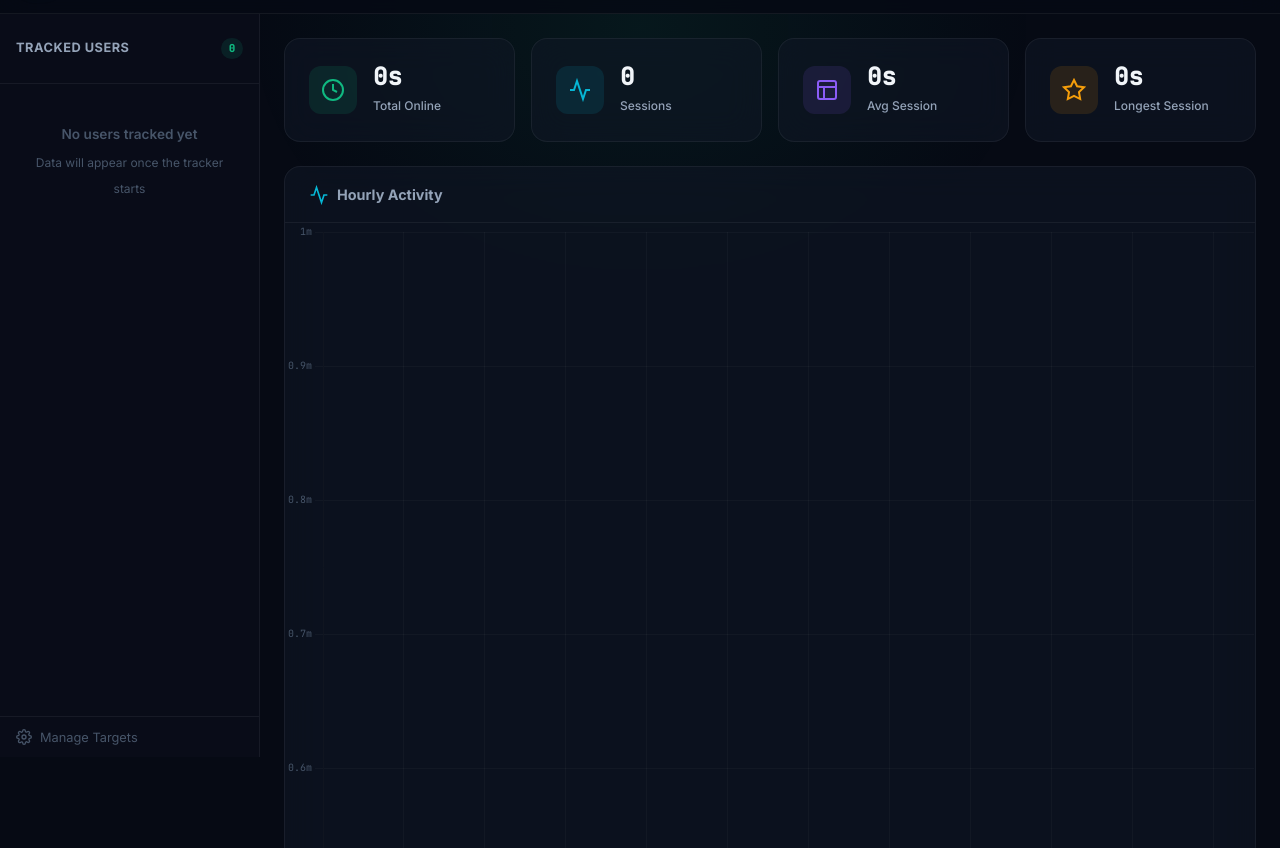
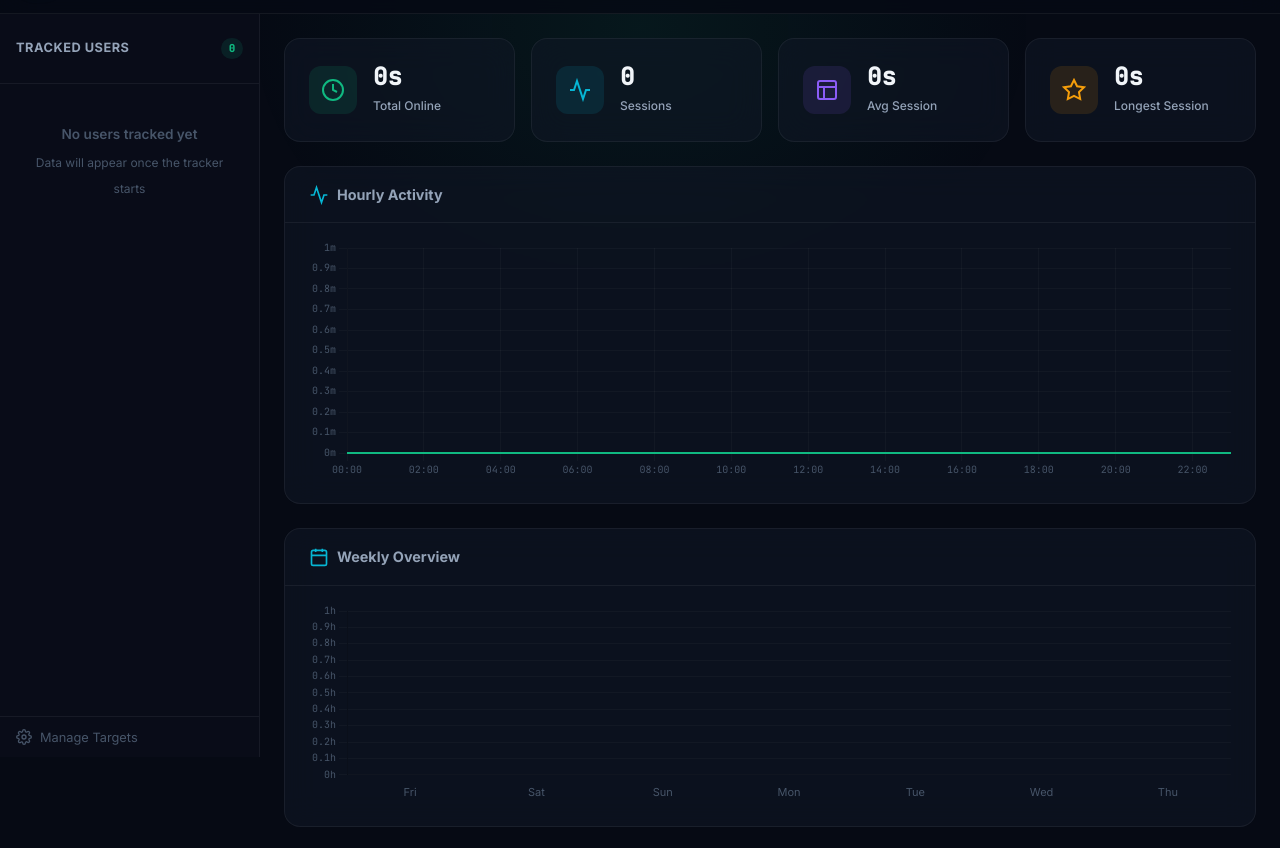
Before and after one commit to drjimmy1990/telegram_online_tracker, a website built with Vite: page web/index.html in a window 1280 px wide. Shown: the part 74-922 px from the top of the page. Built offline with nearby package versions, Linux system fonts and the light colour scheme; some packages are replaced by stand-ins of ours; no server answers; the database is empty.

Commit message:
fix: constrain chart height to prevent infinite scroll + cleanup deployment guide

```diff
--- a/web/index.html
+++ b/web/index.html
@@ -106,7 +106,7 @@
                             Hourly Activity
                         </h2>
                     </div>
-                    <canvas id="activity-chart" height="200"></canvas>
+                    <div class="chart-container" style="height: 280px;"><canvas id="activity-chart"></canvas></div>
                 </section>
 
                 <!-- Weekly Overview -->
@@ -117,7 +117,7 @@
                             Weekly Overview
                         </h2>
                     </div>
-                    <canvas id="weekly-chart" height="180"></canvas>
+                    <div class="chart-container" style="height: 240px;"><canvas id="weekly-chart"></canvas></div>
                 </section>
 
                 <!-- Timeline -->
--- a/web/src/style.css
+++ b/web/src/style.css
@@ -817,3 +817,6 @@ body {
   .manage-add-fields { flex-direction: column; }
   .manage-page { padding: var(--space-md); }
 }
+
+/* Chart container — fixed height to prevent Chart.js infinite growth */
+.chart-container { position: relative; width: 100%; }
```
Also changed, not shown: DEPLOYMENT_GUIDE.md (+1 -0 lines).
